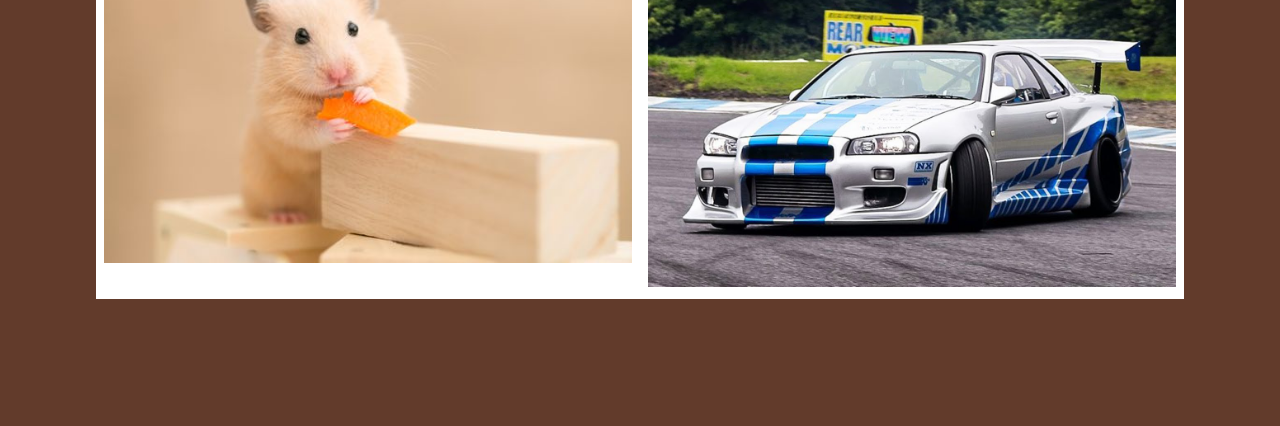
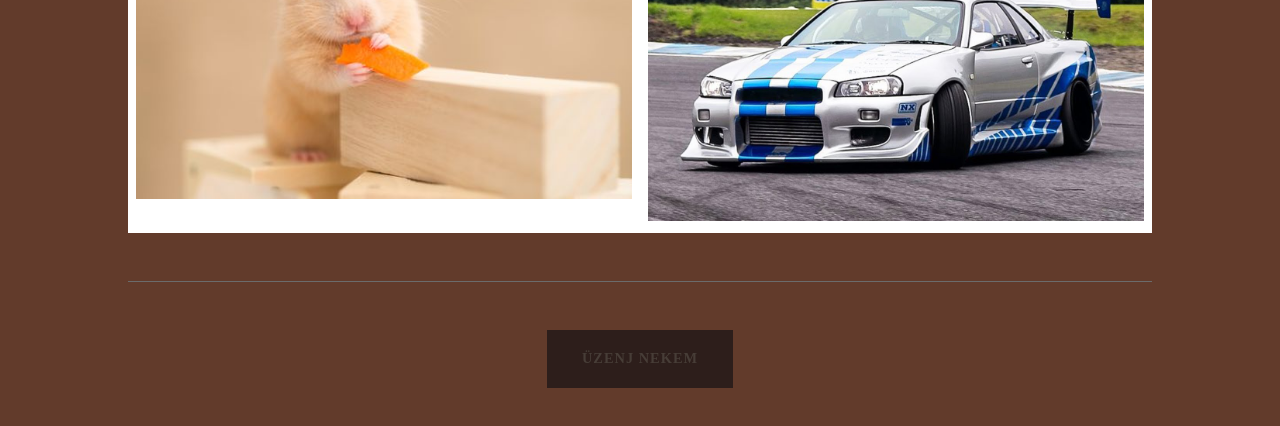
Before and after one commit to hubatrifusz/kami, a plain HTML site: page pages/szabadteri.html in a window 1280 px wide. Shown: the part 1845-2271 px from the top of the page. Before the commit the page ends 2144 px from the top, so only its background shows below. Drawn offline with Linux system fonts and the light colour scheme; a web font is replaced by a local one.

Commit message:
Title added to sudiio.html + added elements to szabadteri.html

```diff
--- a/pages/szabadteri.html
+++ b/pages/szabadteri.html
@@ -60,6 +60,15 @@
                 </div>
             </div>
         </div>
+
+        <div class="line">
+            <hr>
+        </div>
+
+        <div class="button_block">
+            <a href="contact.html">Üzenj nekem</a>
+        </div>
+
     </main>
 
     <footer id="footer"></footer>
--- a/styles/style/style.scss
+++ b/styles/style/style.scss
@@ -216,7 +216,7 @@ html {
         justify-content: center;
 
         .galleryContainer {
-          width: 85%;
+          width: 80%;
           display: flex;
 
           .collumn {
```
Also changed, not shown: pages/studio.html (+4 -0 lines), styles/style/style.css.
